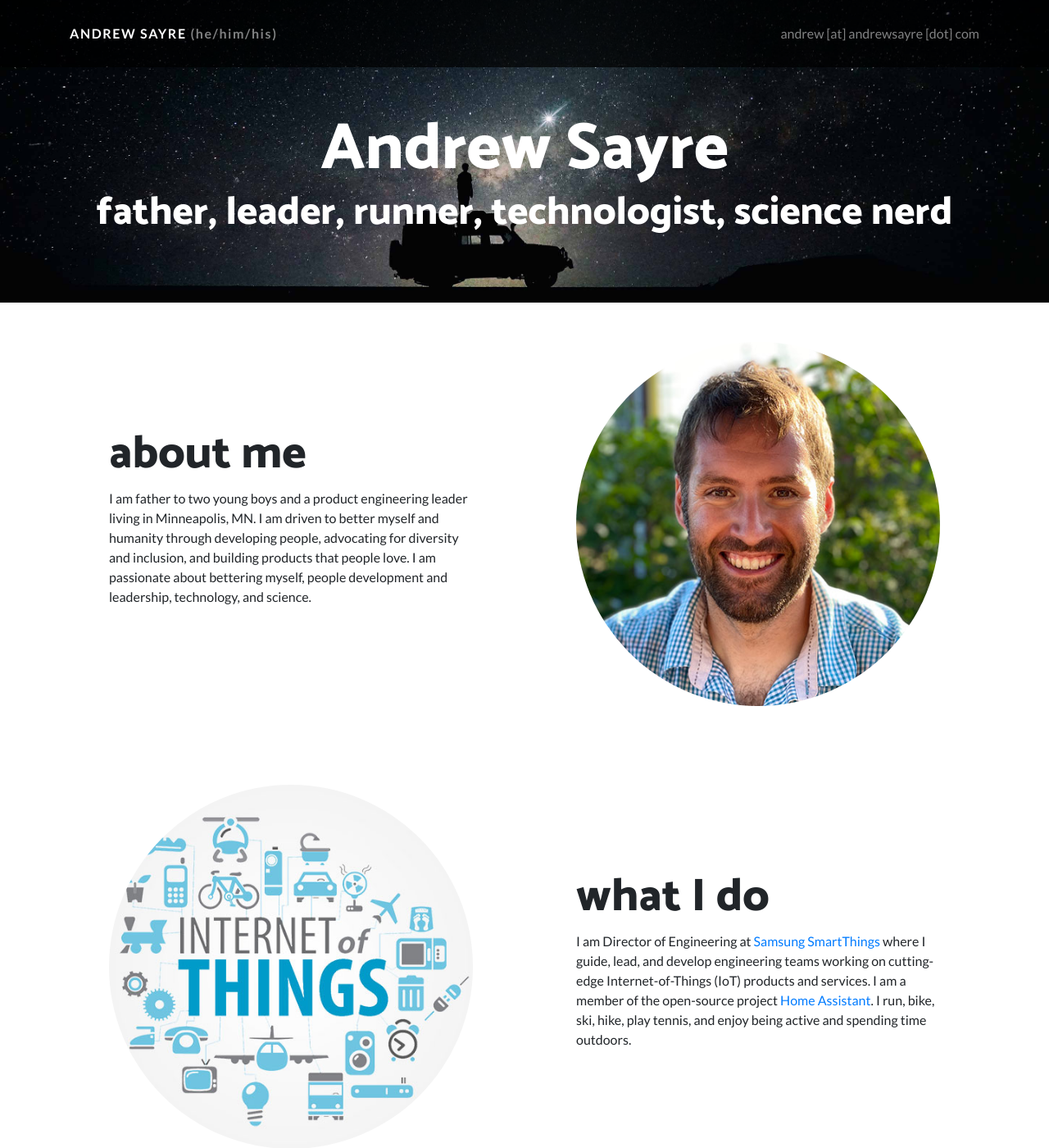
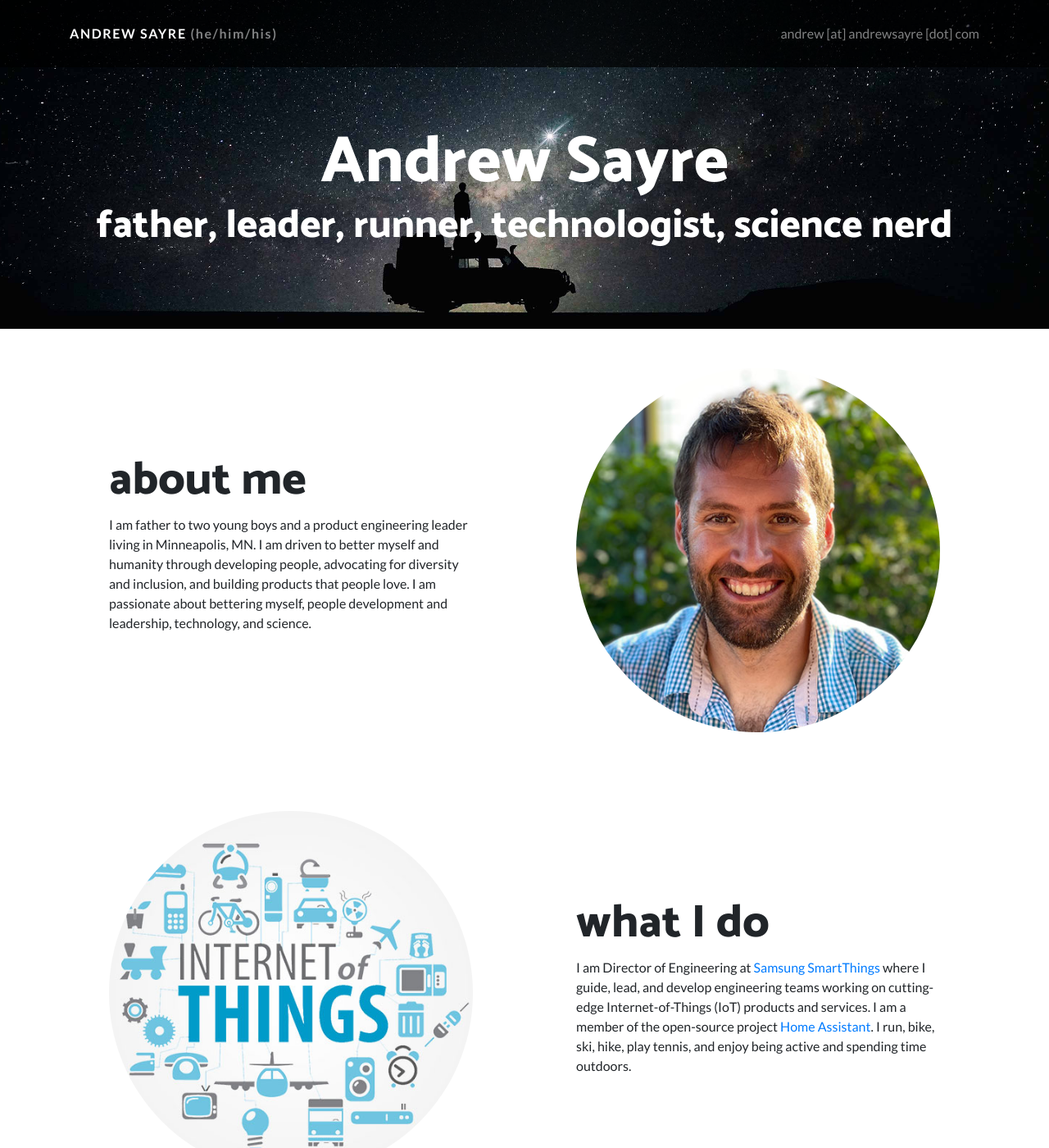
Before and after one commit to andrewsayre/andrewsayre.com, a Jekyll site: the page built from index.html, in a window 1280 px wide and 1400 px high. Shown: the whole window at 82% size. Built offline with Jekyll 4.4.1, drawn with Linux system fonts in a browser that asks for light colours.

Commit message:
Increase header spacing

```diff
--- a/assets/css/one-page-wonder.css
+++ b/assets/css/one-page-wonder.css
@@ -116,8 +116,8 @@ header.masthead .bg-circle-4 {
 
 @media (min-width: 992px) {
   header.masthead {
-    padding-top: calc(5rem + 55px);
-    padding-bottom: 5rem;
+    padding-top: calc(6rem + 55px);
+    padding-bottom: 6rem;
   }
   header.masthead .masthead-content .masthead-heading {
     font-size: 5rem;
--- a/assets/scss/_masthead.scss
+++ b/assets/scss/_masthead.scss
@@ -22,8 +22,8 @@ header.masthead {
 
 @media (min-width: 992px) {
   header.masthead {
-    padding-top: calc(5rem + 55px);
-    padding-bottom: 5rem;
+    padding-top: calc(6rem + 55px);
+    padding-bottom: 6rem;
     .masthead-content {
       .masthead-heading {
         font-size: 5rem;
```
Also changed, not shown: assets/css/one-page-wonder.min.css.
